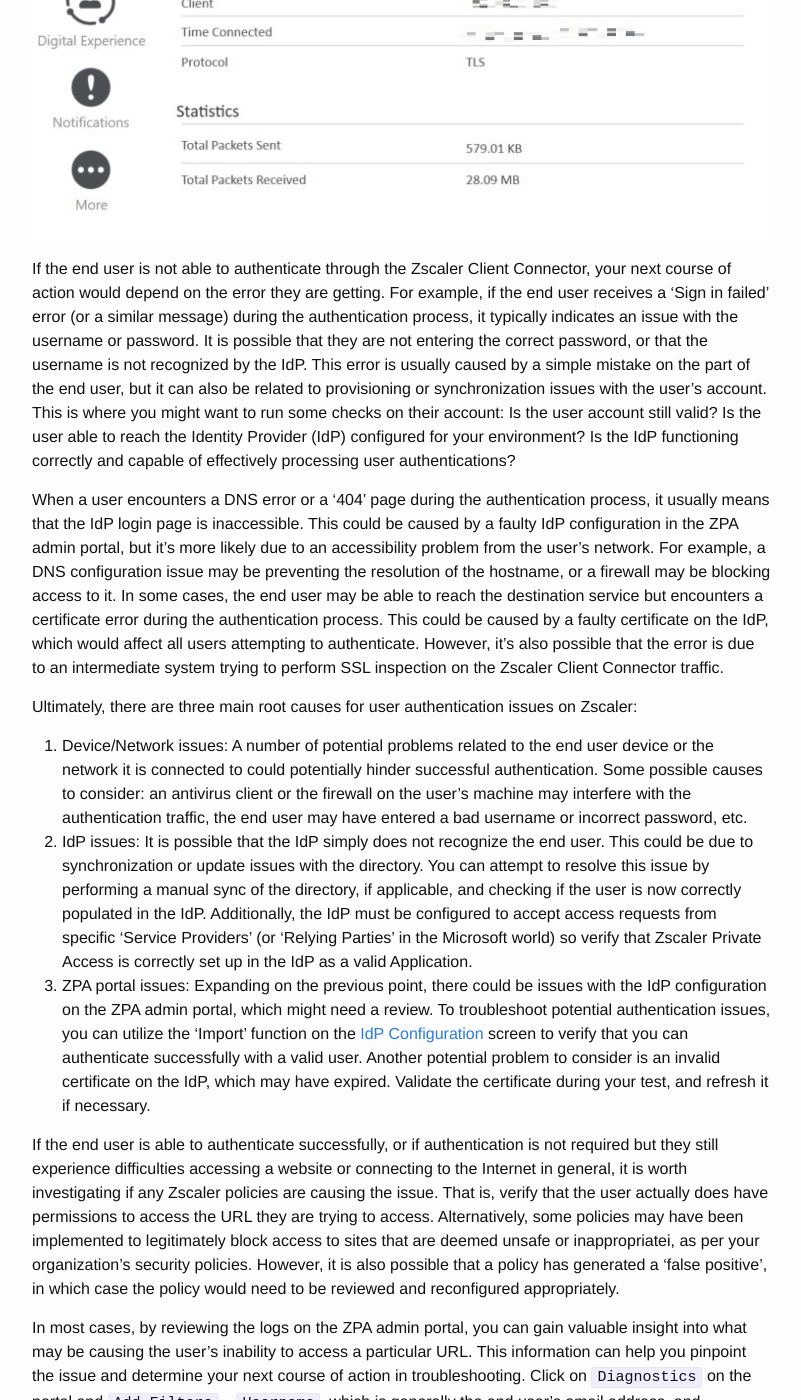
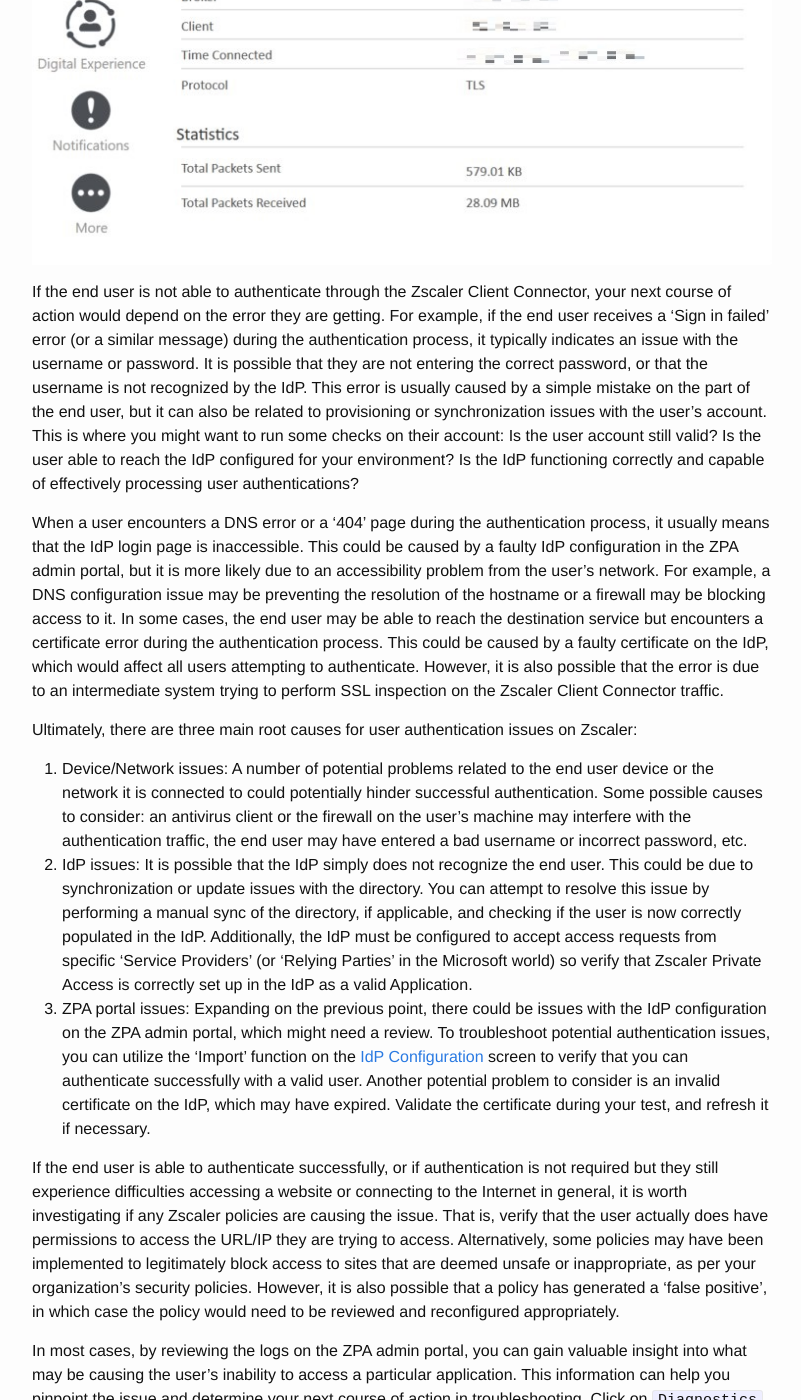
Before and after one commit to thatvirdiguy/thatvirdiguy.github.io, a Jekyll site: the page built from _posts/2023-02-04-zscaler:-Private-Access-Troubleshooting-Cheatsheet.md, in a window 1280 px wide and 1400 px high, scrolled down 1378 px. Shown: the whole window, without its empty margins (238-1039 px from the left). Built offline with Jekyll 4.4.1, drawn with Linux system fonts in a browser that asks for light colours; our own code applies the rules of GitHub Pages for plain Markdown files; some of the changed text lies outside the part shown.

Commit message:
clean-up

```diff
--- a/_posts/2023-02-04-zscaler:-Private-Access-Troubleshooting-Cheatsheet.md
+++ b/_posts/2023-02-04-zscaler:-Private-Access-Troubleshooting-Cheatsheet.md
@@ -4,26 +4,26 @@
 
 <b>Problem Localization</b>
 
-When dealing with access issues on Zscaler, or any tech issues for that matter, begin by trying to pinpoint the location of the issue and identify its scope. Does the problem impact a single user or multiple users? Is it exclusive to road warriors ('remote users' in Zscaler lingo) or fixed-location users? Gathering detailed data from affected users through remote access or direct observation can help identify the scope of the issue. Once the affected user or machine is identified, it is time to focus on locating the precise problem. This could be a local issue, an uplink problem to the ZPA cloud, or an infrastructure component like the SAML IdP or the Zscaler service. Utilizing available tools like the ZPA admin portal and network troubleshooting tools such as `ping` and `traceroute` can help narrow down the failure domain. During communication with the end user, asking specific questions about symptoms, connectivity, and authentication can help determine the nature of the issue. Nothing beats observing the problem firsthand, so arranging to access the affected device either physically or through remote collaboration tools like Teams. Zoom, etc. can aid in running tests and installing software like the Zscaler Analyzer tool.
+When dealing with access issues on Zscaler, or any tech issues for that matter, begin by trying to pinpoint the location of the issue and identify its scope. Does the problem impact a single user or multiple users? Is it exclusive to road warriors ('remote users' in Zscaler lingo) or fixed-location users? Gathering detailed data from affected users through remote access or direct observation can help identify the scope of the issue. Once the affected user or machine is identified, it is time to focus on locating the precise problem. This could be a local issue, an uplink problem to the ZPA cloud, or an infrastructure component failure/misconfiguration, perhaps something with the SAML IdP or the Zscaler service. Utilizing available tools on the ZPA admin portal and network troubleshooting tools such as `ping` and `traceroute` can help narrow down the failure domain. During communication with the end user, asking specific questions about symptoms, connectivity, and authentication can help determine the nature of the issue. Nothing beats observing the problem firsthand, so arranging to access the affected device either physically or through remote collaboration tools like Teams. Zoom, etc. can aid in running tests and installing software like the Zscaler Analyzer tool.
 
 <b>Suggested Troubleshooting Flow</b>
 
-Well, the first thing you'd want to check is whether the end user is even connected to ZPA. That is, verify that the `Service Status` on the Zscaler Client Connector on thier machine is `ON` and, additionally, depending on how you have configured Zscaler for your organization, the `Authentication Status` is `Authenticated`. It sounds rather obvious, but trust me, this has been the resolution to quite a few tickets during my time as an engineer. You would want to cover all your bases before you get into the really technical bits so ensure the hostname/URL specified by the user for the application is correct, the port range mentioned is correct, and the application is indeed up and running as expected.
+Well, the first thing you would want to check is whether the end user is even connected to ZPA. That is, verify that the `Service Status` on the Zscaler Client Connector on their machine is `ON` and, additionally, depending on how you have configured Zscaler for your organization, the `Authentication Status` is `Authenticated`. It sounds rather obvious, but trust me, this has been the resolution to quite a few tickets during my time as an engineer. You would want to cover all your bases before you get into the really technical bits, so ensure the hostname/URL specified by the user for the application is correct, the port range mentioned is correct, and the application is indeed up and running as expected.
 
 ![Alt text](/images/zpa/2023-02-04-zscaler-Private-Access-Troubleshooting-Cheatsheet-01.jpg "zcc authenticated")
 
-If the end user is not able to authenticate through the Zscaler Client Connector, your next course of action would depend on the error they are getting. For example, if the end user receives a 'Sign in failed' error (or a similar message) during the authentication process, it typically indicates an issue with the username or password. It is possible that they are not entering the correct password, or that the username is not recognized by the IdP. This error is usually caused by a simple mistake on the part of the end user, but it can also be related to provisioning or synchronization issues with the user's account. This is where you might want to run some checks on their account: Is the user account still valid? Is the user able to reach the Identity Provider (IdP) configured for your environment? Is the IdP functioning correctly and capable of effectively processing user authentications?
+If the end user is not able to authenticate through the Zscaler Client Connector, your next course of action would depend on the error they are getting. For example, if the end user receives a 'Sign in failed' error (or a similar message) during the authentication process, it typically indicates an issue with the username or password. It is possible that they are not entering the correct password, or that the username is not recognized by the IdP. This error is usually caused by a simple mistake on the part of the end user, but it can also be related to provisioning or synchronization issues with the user's account. This is where you might want to run some checks on their account: Is the user account still valid? Is the user able to reach the IdP configured for your environment? Is the IdP functioning correctly and capable of effectively processing user authentications?
 
-When a user encounters a DNS error or a '404' page during the authentication process, it usually means that the IdP login page is inaccessible. This could be caused by a faulty IdP configuration in the ZPA admin portal, but it's more likely due to an accessibility problem from the user's network. For example, a DNS configuration issue may be preventing the resolution of the hostname, or a firewall may be blocking access to it. In some cases, the end user may be able to reach the destination service but encounters a certificate error during the authentication process. This could be caused by a faulty certificate on the IdP, which would affect all users attempting to authenticate. However, it's also possible that the error is due to an intermediate system trying to perform SSL inspection on the Zscaler Client Connector traffic.
+When a user encounters a DNS error or a '404' page during the authentication process, it usually means that the IdP login page is inaccessible. This could be caused by a faulty IdP configuration in the ZPA admin portal, but it is more likely due to an accessibility problem from the user's network. For example, a DNS configuration issue may be preventing the resolution of the hostname or a firewall may be blocking access to it. In some cases, the end user may be able to reach the destination service but encounters a certificate error during the authentication process. This could be caused by a faulty certificate on the IdP, which would affect all users attempting to authenticate. However, it is also possible that the error is due to an intermediate system trying to perform SSL inspection on the Zscaler Client Connector traffic.
 
 Ultimately, there are three main root causes for user authentication issues on Zscaler:
 1. Device/Network issues: A number of potential problems related to the end user device or the network it is connected to could potentially hinder successful authentication. Some possible causes to consider: an antivirus client or the firewall on the user's machine may interfere with the authentication traffic, the end user may have entered a bad username or incorrect password, etc.
 2. IdP issues: It is possible that the IdP simply does not recognize the end user. This could be due to synchronization or update issues with the directory. You can attempt to resolve this issue by performing a manual sync of the directory, if applicable, and checking if the user is now correctly populated in the IdP. Additionally, the IdP must be configured to accept access requests from specific 'Service Providers' (or 'Relying Parties' in the Microsoft world) so verify that Zscaler Private Access is correctly set up in the IdP as a valid Application.
 3. ZPA portal issues: Expanding on the previous point, there could be issues with the IdP configuration on the ZPA admin portal, which might need a review. To troubleshoot potential authentication issues, you can utilize the 'Import' function on the [IdP Configuration](https://help.zscaler.com/zpa/about-idp-configuration) screen to verify that you can authenticate successfully with a valid user. Another potential problem to consider is an invalid certificate on the IdP, which may have expired. Validate the certificate during your test, and refresh it if necessary.
 
-If the end user is able to authenticate successfully, or if authentication is not required but they still experience difficulties accessing a website or connecting to the Internet in general, it is worth investigating if any Zscaler policies are causing the issue. That is, verify that the user actually does have permissions to access the URL they are trying to access. Alternatively, some policies may have been implemented to legitimately block access to sites that are deemed unsafe or inappropriatei, as per your organization's security policies. However, it is also possible that a policy has generated a 'false positive', in which case the policy would need to be reviewed and reconfigured appropriately.
+If the end user is able to authenticate successfully, or if authentication is not required but they still experience difficulties accessing a website or connecting to the Internet in general, it is worth investigating if any Zscaler policies are causing the issue. That is, verify that the user actually does have permissions to access the URL/IP they are trying to access. Alternatively, some policies may have been implemented to legitimately block access to sites that are deemed unsafe or inappropriate, as per your organization's security policies. However, it is also possible that a policy has generated a 'false positive', in which case the policy would need to be reviewed and reconfigured appropriately.
 
-In most cases, by reviewing the logs on the ZPA admin portal, you can gain valuable insight into what may be causing the user's inability to access a particular URL. This information can help you pinpoint the issue and determine your next course of action in troubleshooting. Click on `Diagnostics` on the portal and `Add Filters` – `Username`, which is generally the end user's email address, and `Application: Domain`, which is the URL/IP they are unable to access.
+In most cases, by reviewing the logs on the ZPA admin portal, you can gain valuable insight into what may be causing the user's inability to access a particular application. This information can help you pinpoint the issue and determine your next course of action in troubleshooting. Click on `Diagnostics` on the portal and `Add Filters` – `Username`, which is generally the end user's email address, and `Application: Domain`, which is the URL/IP they are unable to access.
 
 ![Alt text](/images/zpa/2023-02-04-zscaler-Private-Access-Troubleshooting-Cheatsheet-02.jpg "zpa logs")
 
```
Also changed, not shown: other parts of _posts/2023-02-04-zscaler:-Private-Access-Troubleshooting-Cheatsheet.md (+10 -10 lines).
